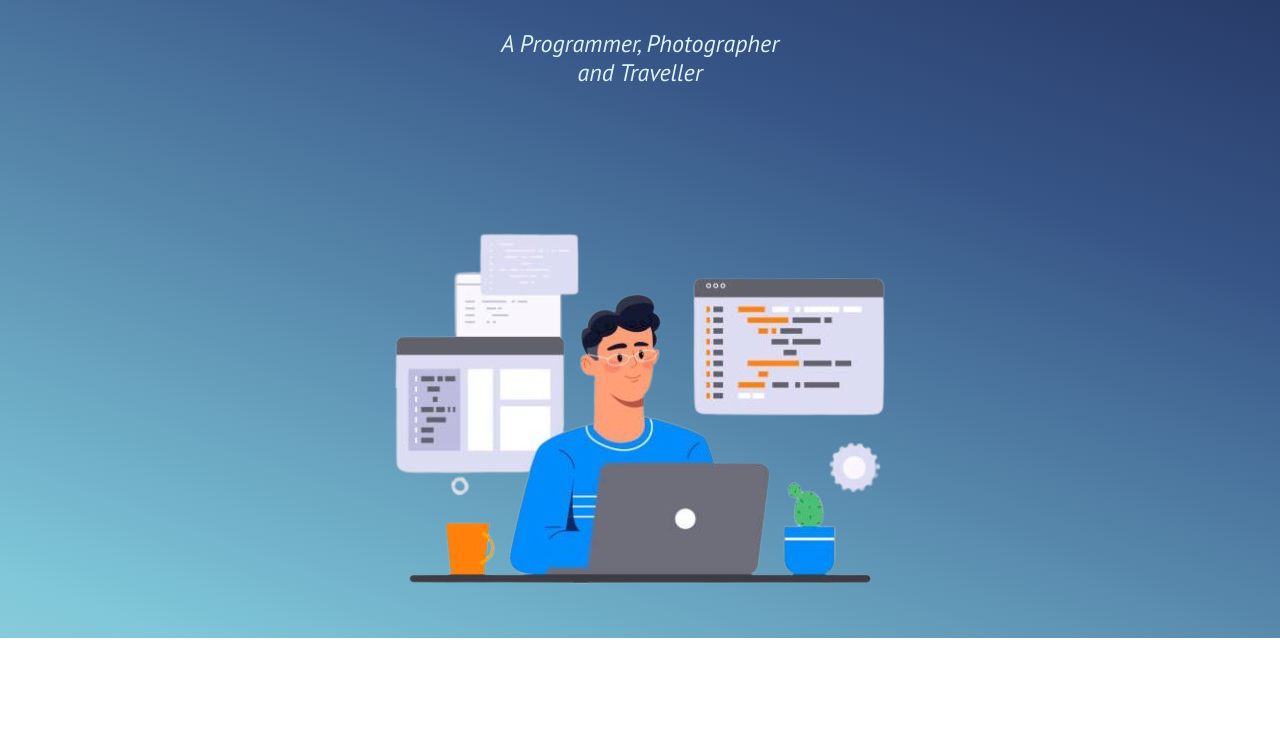
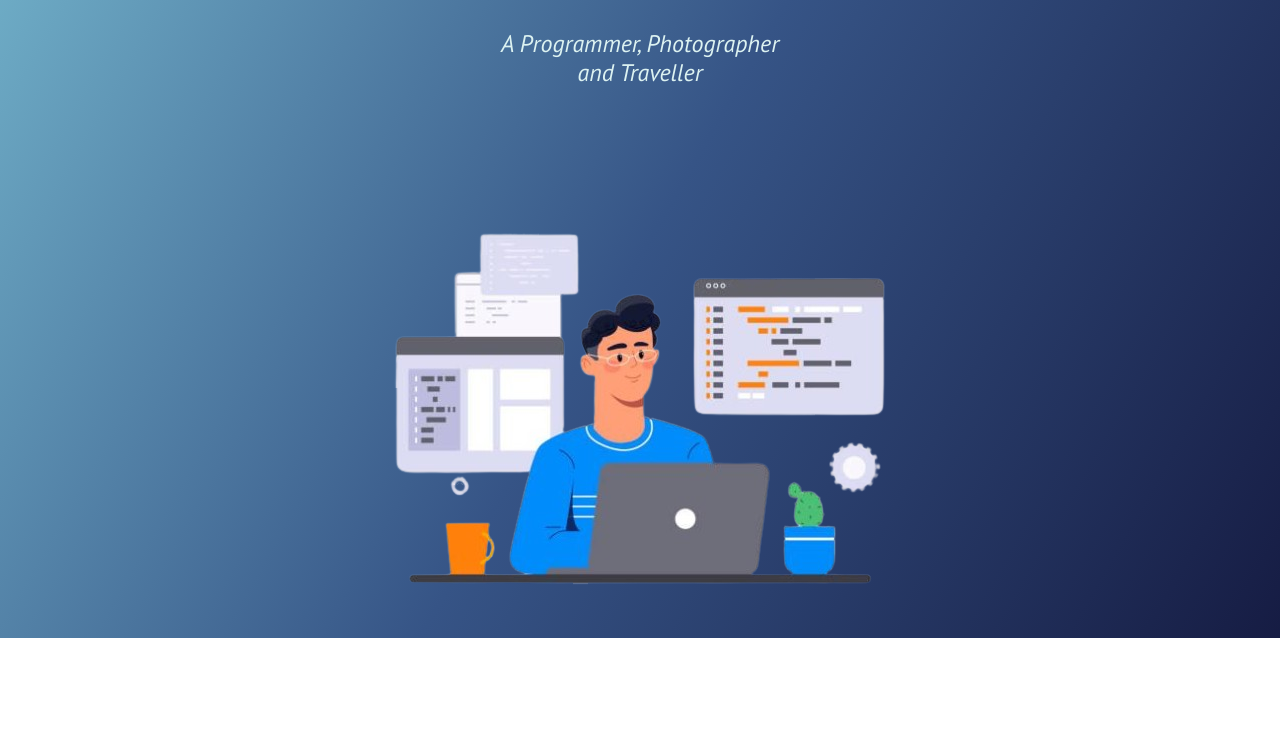
Before and after one commit to AAYUSHMTRIPATHI/Personal-Portfolio-Website, a plain HTML site: page index.html in a window 1280 px wide. Shown: the part 162-893 px from the top of the page. Drawn offline with nearby package versions, Linux system fonts and the light colour scheme.

Commit message:
Update style.css

```diff
--- a/style.css
+++ b/style.css
@@ -2,7 +2,7 @@
 @import url('https://fonts.googleapis.com/css2?family=Merienda:wght@300&family=PT+Sans:ital@1&display=swap');
 
 .gradient-background {
-    background: linear-gradient(200deg, #0F1035, #365486, #7FC7D9, #DCF2F1);
+    background: linear-gradient(300deg, #0F1035, #365486, #7FC7D9, #DCF2F1);
     background-size: 180% 180%;
     animation: gradient-animation 10s ease infinite;
 }
```
